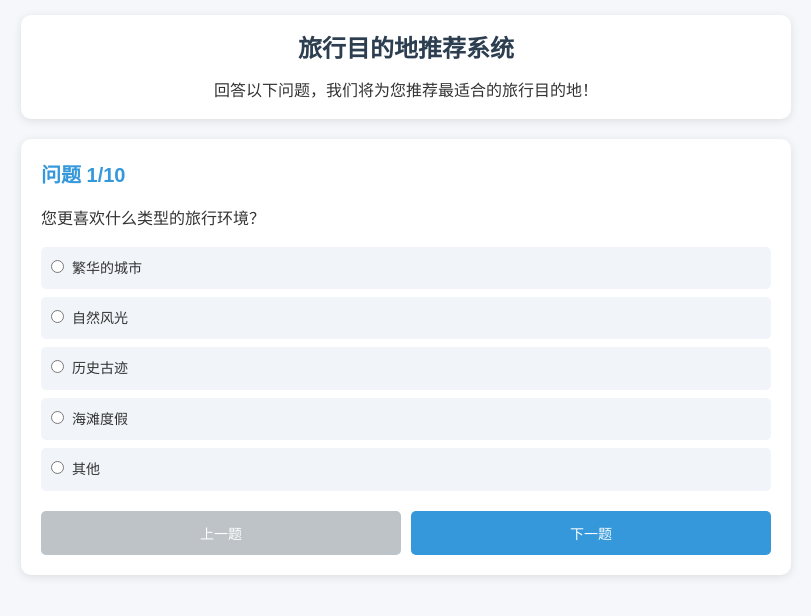
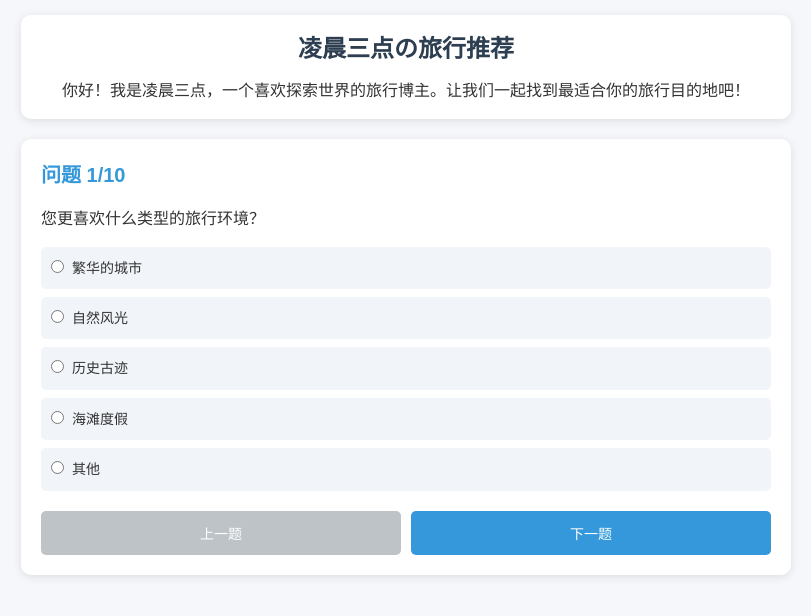
Before and after one commit to Dennis202309/travel-quiz, a plain HTML site: page index.html in a window 1280 px wide. Shown: the whole page, without its empty margins (234-1045 px from the left). Drawn offline with Linux system fonts and the light colour scheme.

Commit message:
Add files via upload

```diff
--- a/index.html
+++ b/index.html
@@ -5,7 +5,7 @@
     <meta name="viewport" content="width=device-width, initial-scale=1.0, maximum-scale=1.0, user-scalable=no">
     <meta name="format-detection" content="telephone=no">
     <meta name="apple-mobile-web-app-capable" content="yes">
-    <title>旅行目的地推荐</title>
+    <title>凌晨三点の旅行推荐</title>
     <style>
     * {
         margin: 0;
@@ -204,8 +204,8 @@
 <body>
     <div class="container">
         <header>
-            <h1>旅行目的地推荐系统</h1>
-            <p>回答以下问题，我们将为您推荐最适合的旅行目的地！</p>
+            <h1>凌晨三点の旅行推荐</h1>
+            <p>你好！我是凌晨三点，一个喜欢探索世界的旅行博主。让我们一起找到最适合你的旅行目的地吧！</p>
         </header>
 
         <div id="quiz-container">
```
